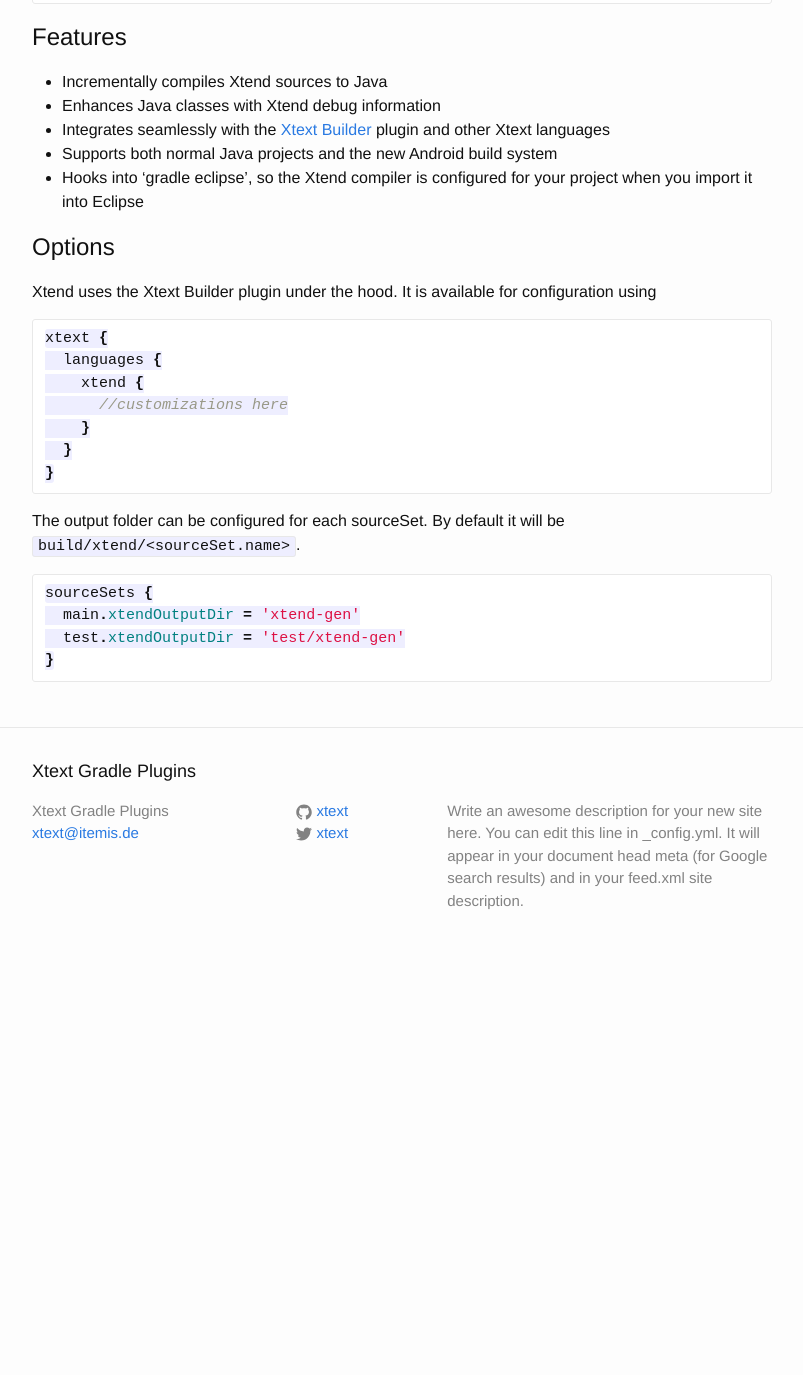
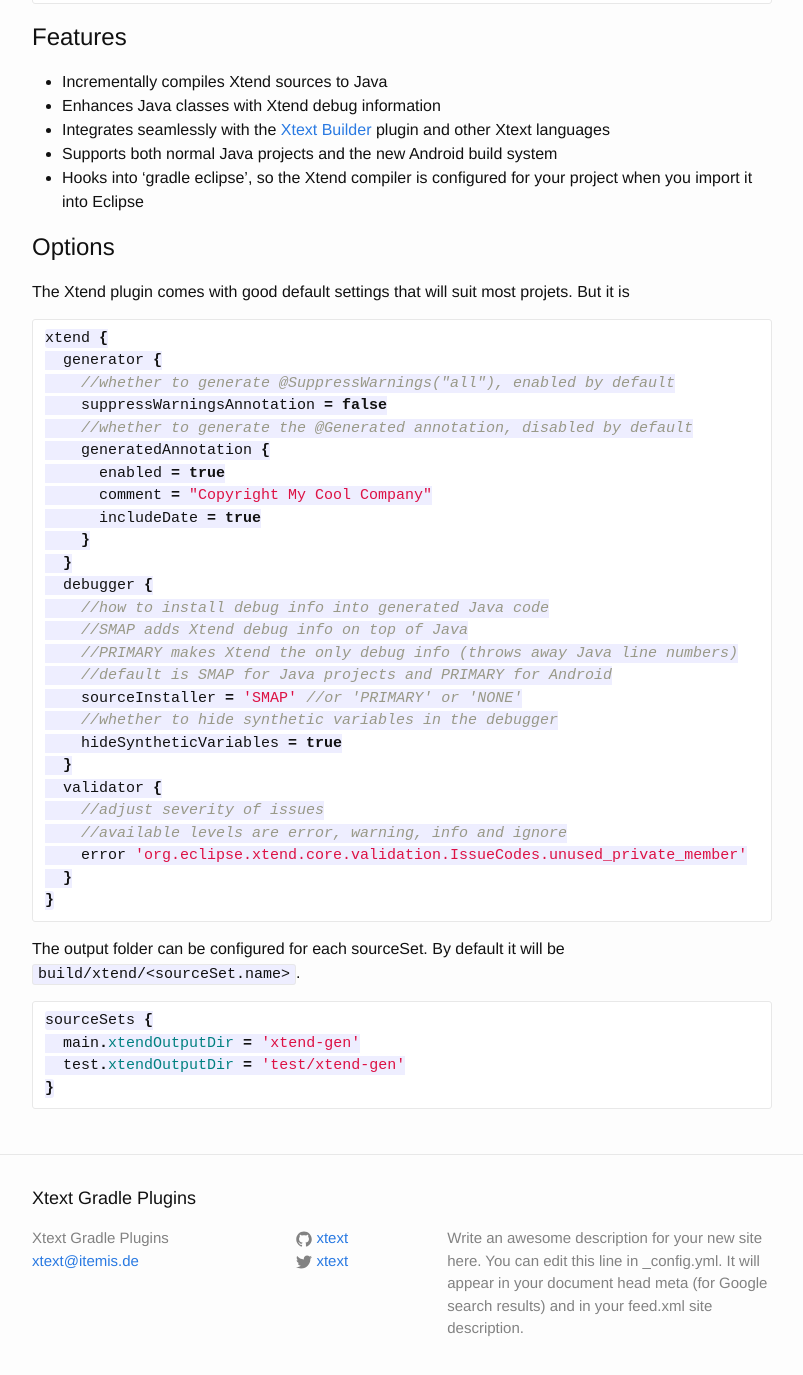
Before and after one commit to xtext/xtext-gradle-plugin, a Jekyll site: the page built from xtend.md, in a window 1280 px wide and 1400 px high, scrolled down 501 px. Shown: the top 1375 px of the window, without its empty margins (238-1041 px from the left). Built offline with Jekyll 4.4.1, drawn with Linux system fonts in a browser that asks for light colours; Markdown is read by kramdown in place of the engine named in the settings; before the commit the page ends 1473 px from its top, so only the background shows below that.

Commit message:
updated Xtend documentation to shorter syntax

````diff
--- a/xtend.md
+++ b/xtend.md
@@ -37,14 +37,33 @@
 Options
 --------
 
-Xtend uses the Xtext Builder plugin under the hood. It is available for configuration using
+The Xtend plugin comes with good default settings that will suit most projets. But it is
 
 ```groovy
-xtext {
-  languages {
-    xtend {
-      //customizations here
+xtend {
+  generator {
+    //whether to generate @SuppressWarnings("all"), enabled by default
+    suppressWarningsAnnotation = false
+    //whether to generate the @Generated annotation, disabled by default
+    generatedAnnotation {
+      enabled = true
+      comment = "Copyright My Cool Company"
+      includeDate = true
     }
+  }
+  debugger {
+    //how to install debug info into generated Java code
+    //SMAP adds Xtend debug info on top of Java
+    //PRIMARY makes Xtend the only debug info (throws away Java line numbers)
+    //default is SMAP for Java projects and PRIMARY for Android
+    sourceInstaller = 'SMAP' //or 'PRIMARY' or 'NONE'
+    //whether to hide synthetic variables in the debugger
+    hideSyntheticVariables = true
+  }
+  validator {
+    //adjust severity of issues
+    //available levels are error, warning, info and ignore
+    error 'org.eclipse.xtend.core.validation.IssueCodes.unused_private_member'
   }
 }
 ```
````
Also changed, not shown: xtext-builder.md (+1 -1 lines).
